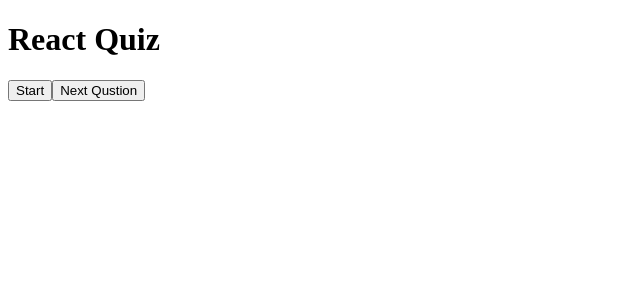
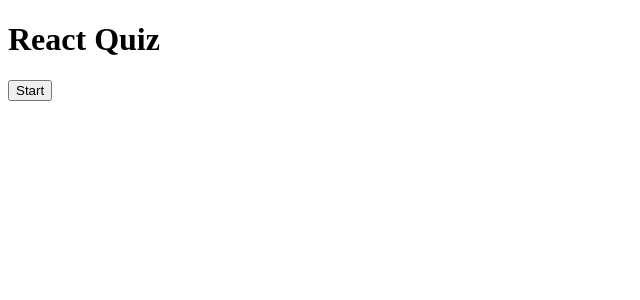
Before and after one commit to Elham-Ahmadzadeh/quiz-app, a React (Create React App) app: page / in a window 1280 px wide. Shown: the top 300 px of the page, without its empty margins (0-640 px from the left). Built offline with nearby package versions, Linux system fonts and the light colour scheme.

Commit message:
fixed next question btn logic

```diff
--- a/src/App.tsx
+++ b/src/App.tsx
@@ -37,23 +37,30 @@
   return (
     <div className="App">
       <h1>React Quiz</h1>
-      { gameOver || userAnswers.length === TOTAl_QUESTIONS ? (
+      {gameOver || userAnswers.length === TOTAl_QUESTIONS ? (
         <button onClick={startTrivia}>Start</button>
-      ): null }
+      ) : null}
 
       {!gameOver ? <p className="score">Score : {score}</p> : null}
-     {loading &&  <p>Loading quetions ...</p>}
-      {!loading && !gameOver && (<QuestionCard
-      questionNr={number + 1 }
+      {loading && <p>Loading quetions ...</p>}
+      {!loading && !gameOver && (
+        <QuestionCard
+          questionNr={number + 1}
           totalQuestions={TOTAl_QUESTIONS}
           question={questions[number].question}
           answers={questions[number].answers}
           userAnswer={userAnswers ? userAnswers[number] : undefined}
           callback={chackAnswer}
-      />) }
+        />
+      )}
+      {!gameOver &&
+      !loading &&
+      userAnswers.length === number + 1 &&
+      number !== TOTAl_QUESTIONS - 1 ? (
         <button className="next" onClick={nextQuestion}>
           Next Qustion
         </button>
+      ) : null}
     </div>
   );
 }
--- a/src/components/QuestionCard.tsx
+++ b/src/components/QuestionCard.tsx
@@ -20,12 +20,14 @@
     <p className="number">
       Question: {questionNr} / {totalQuestions}
     </p>
-    <p dangerouslySetInnerHTML={{ __html: question }}/>
-      {answers.map((answer) => (
-          <button disabled={userAnswer} onClick={callback}>
-            <span dangerouslySetInnerHTML={{ __html: answer }} />
-          </button>
-      ))}
+    <p dangerouslySetInnerHTML={{ __html: question }} />
+    {answers.map((answer) => (
+      <div key={answer}>
+        <button disabled={userAnswer} onClick={callback}>
+          <span dangerouslySetInnerHTML={{ __html: answer }} />
+        </button>
+      </div>
+    ))}
   </div>
 );
 
```
Lines whose indentation alone changed are shown as unchanged.
